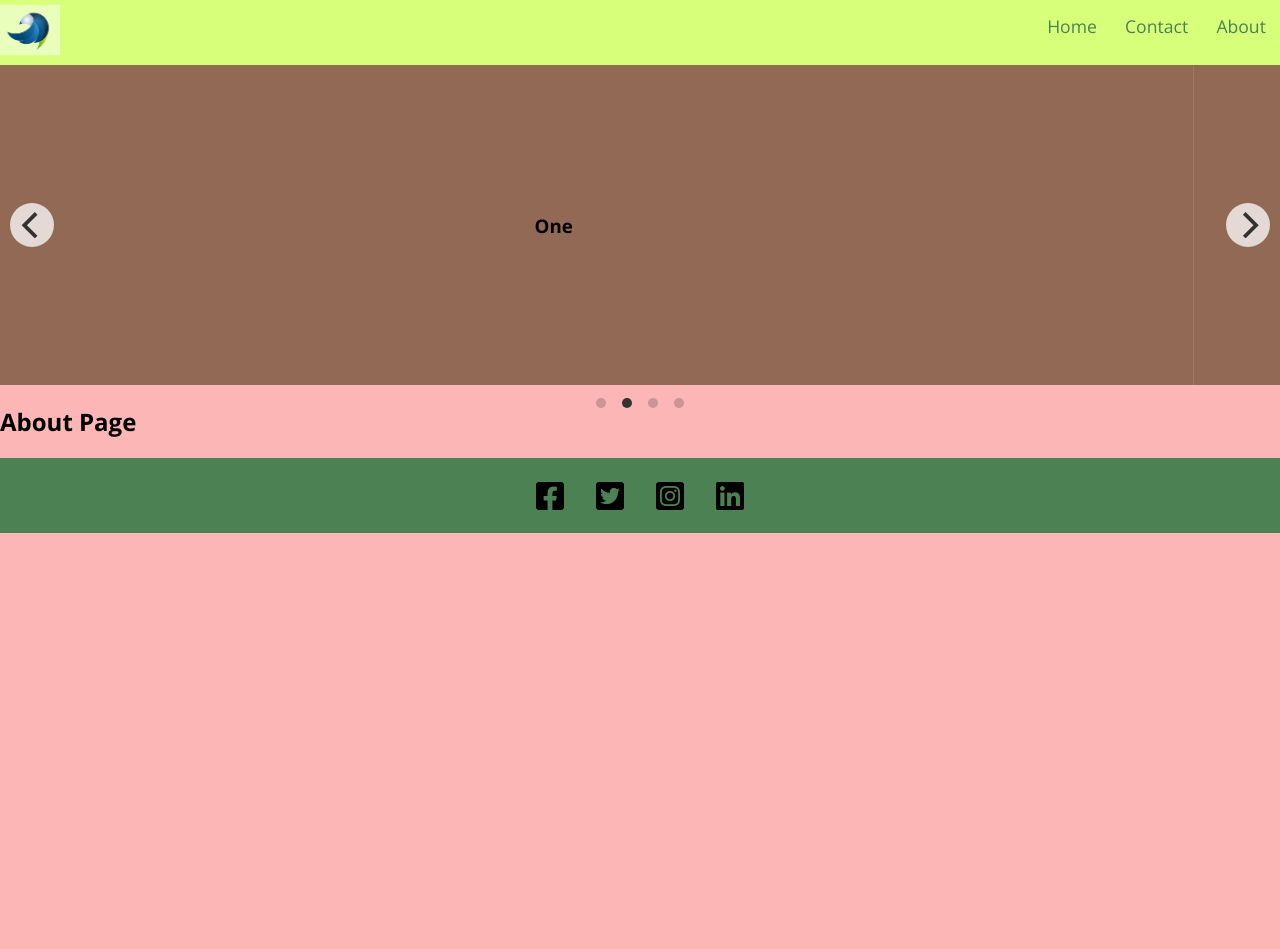
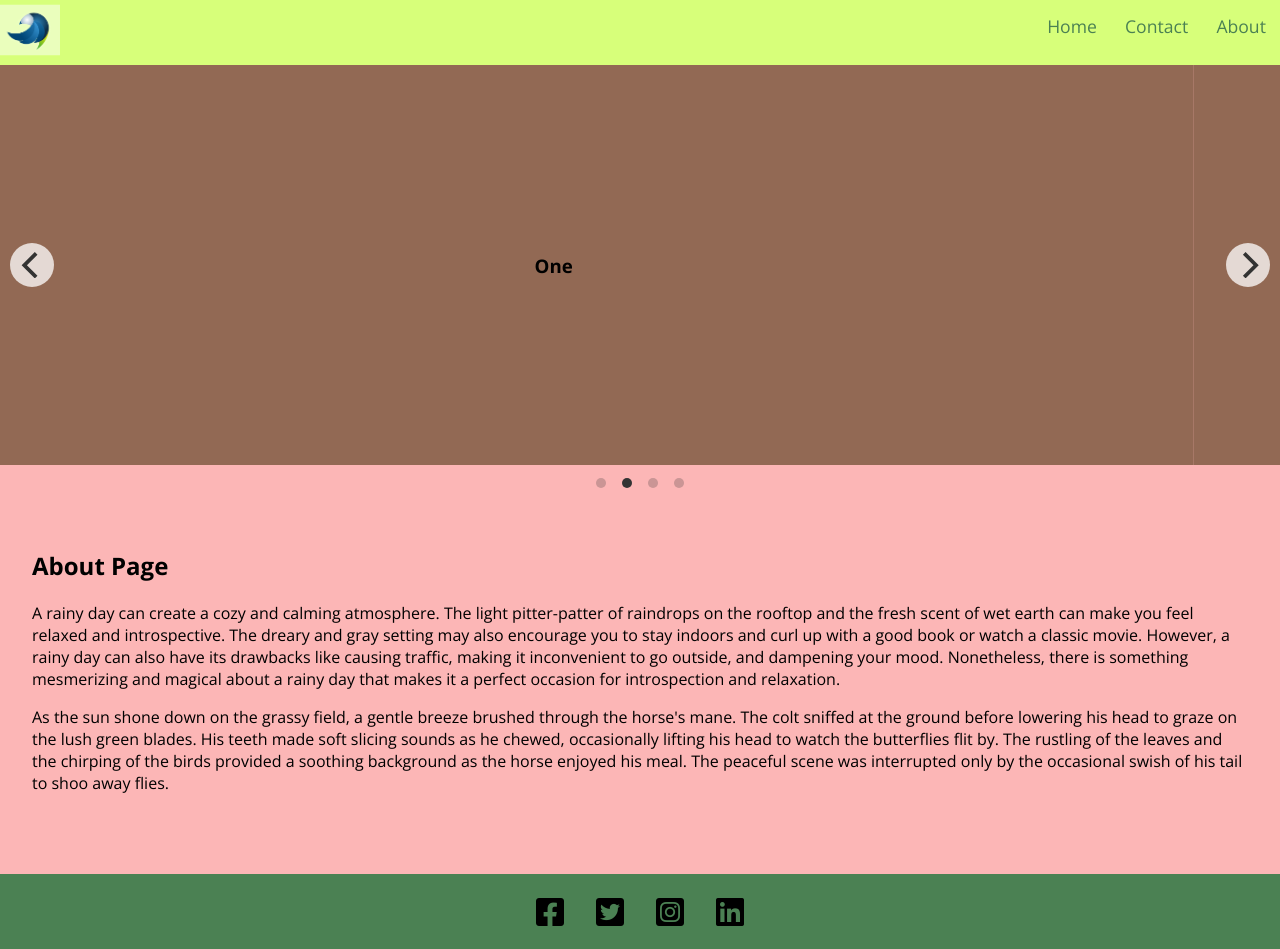
Before and after one commit to johannesmu/class-websitei2w23T1, a plain HTML site: page about.html in a window 1280 px wide. Before the commit the page ends 800 px from the top, so only its background shows below. Drawn offline with nearby package versions, Linux system fonts and the light colour scheme.

Commit message:
adding grid to about page layout

```diff
--- a/about.html
+++ b/about.html
@@ -23,7 +23,7 @@
     <script src="https://unpkg.com/flickity@2/dist/flickity.pkgd.min.js"></script>
 </head>
 
-<body>
+<body class="about-page">
     <!-- body is for page content -->
     <header class="main-header">
         <a href="index.html">
@@ -39,21 +39,27 @@
         </nav>
     </header>
     <section class="about-carousel" data-flickity='{ "cellAlign": "left", "contain": true, "wrapAround" : true, "autoPlay": 5000 }' >
-        <div class="slide">
+        <div class="slide one">
             <h3>One</h3>
         </div>
-        <div class="slide">
+        <div class="slide two">
             <h3>Two</h3>
         </div>
-        <div class="slide">
+        <div class="slide three">
             <h3>Three</h3>
         </div>
-        <div class="slide">
+        <div class="slide four">
             <h3>Four</h3>
         </div>
     </section>
     <main class="about-content">
         <h2>About Page</h2>
+        <p>
+            A rainy day can create a cozy and calming atmosphere. The light pitter-patter of raindrops on the rooftop and the fresh scent of wet earth can make you feel relaxed and introspective. The dreary and gray setting may also encourage you to stay indoors and curl up with a good book or watch a classic movie. However, a rainy day can also have its drawbacks like causing traffic, making it inconvenient to go outside, and dampening your mood. Nonetheless, there is something mesmerizing and magical about a rainy day that makes it a perfect occasion for introspection and relaxation.
+        </p>
+        <p>
+            As the sun shone down on the grassy field, a gentle breeze brushed through the horse's mane. The colt sniffed at the ground before lowering his head to graze on the lush green blades. His teeth made soft slicing sounds as he chewed, occasionally lifting his head to watch the butterflies flit by. The rustling of the leaves and the chirping of the birds provided a soothing background as the horse enjoyed his meal. The peaceful scene was interrupted only by the occasional swish of his tail to shoo away flies.
+        </p>
     </main>
     <footer class="main-footer">
         <nav class="social">
--- a/styles.css
+++ b/styles.css
@@ -167,9 +167,20 @@ img {
 
 /* carousel */
 .slide {
-    min-height: 40vh;
+    min-height: 50vh;
     background-color: var(--raw-umber);
     display: grid;
     place-items: center;
     min-width: 100%;
 }
+
+/* about page */
+.about-page {
+    min-height: 100vh;
+    display: grid;
+    grid-template-rows: auto auto 1fr auto;
+}
+
+.about-content {
+    margin: 4rem 2rem;
+}
```
